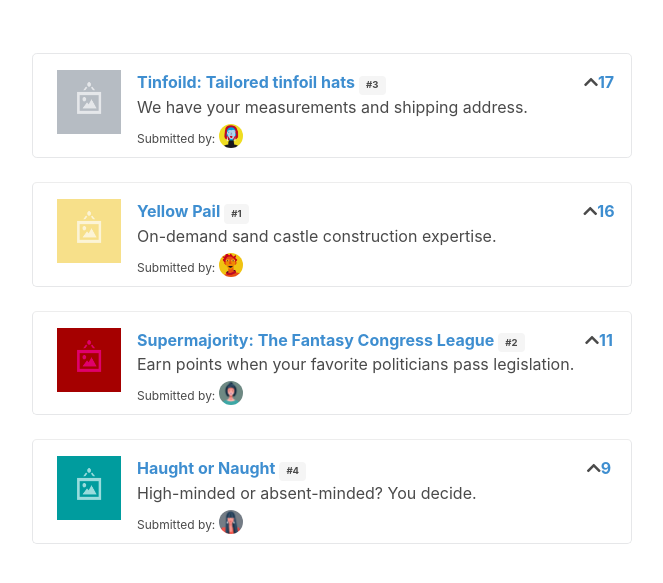
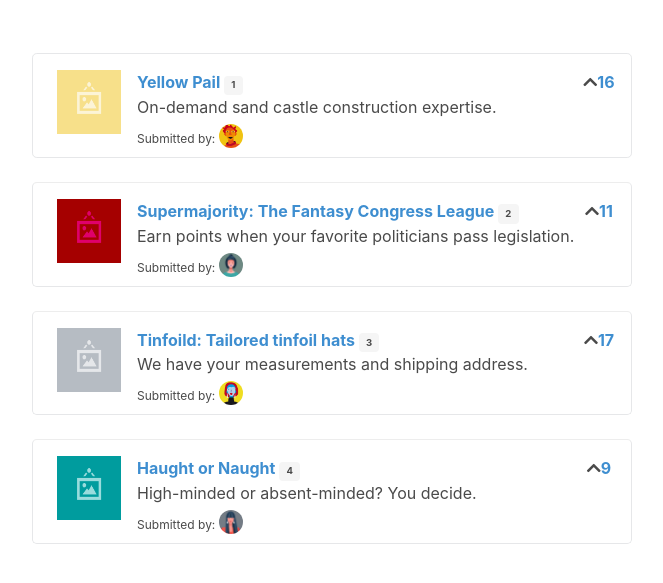
Before and after one commit to diegopipiti/UpVote, a plain HTML site: page app/index.html in a window 1280 px wide. Shown: the part 71-654 px from the top of the page, without its empty margins (308-971 px from the left). Drawn offline with nearby package versions, Linux system fonts and the light colour scheme.

Commit message:
elenco articoli con iterazione. Good!

```diff
--- a/app/index.html
+++ b/app/index.html
@@ -11,20 +11,49 @@
 </head>
 
 <body>
+
   <div id="app">
+
     <h2 class="title has-text-centered dividing-header">UpVote!</h2>
+
     <div class="section">
-      <article v-for="submission in sortedSubmissions"
-        v-bind:key="submission.id"
-        class="media"
-        v-bind:class="{ 'blue-border': submission.votes >=20 }"
-      >
-      <submission-component
-        v-bind:submission="submission"
-        v-bind:submissions="sortedSubmissions"
-      ></submission-component>
+      <article v-for="submission in submissions"
+      v-bind:key = "submission.id"
+      class="media">
+          <figure class="media-left">
+            <img class="image is-64x64"
+            v-bind:src="submission.submissionImage">
+          </figure>
+          <div class="media-content">
+            <div class="content">
+                <p>
+                <strong>
+                <a v-bind:href = "submission.url"
+                class="has-text-info">
+                  {{submission.title}}
+                </a>
+                <span class="tag is-small">{{submission.id}}</span>
+                </strong>
+                <br>
+                {{submission.description}}
+                <br>
+                <small class="is-size-7">
+                Submitted by:
+                <img class="image is-24x24"
+                v-bind:src="submission.avatar">
+                </small>
+              </p>
+            </div>
+          </div>
+        <div class="media-right">
+          <span class="icon is-small">
+            <i class="fa fa-chevron-up"></i>
+            <strong class="has-text-info">{{submission.votes}}</strong>
+          </span>
+        </div>
       </article>
     </div>
+
   </div>
 
   <script src="https://unpkg.com/vue"></script>
--- a/app/main.js
+++ b/app/main.js
@@ -46,7 +46,7 @@ new Vue({
   data: {
     submissions: Seed.submissions
   },
-  computed: {
+  /*computed: {
     sortedSubmissions() {
       return this.submissions.sort((a, b) => {
         return b.votes - a.votes
@@ -55,5 +55,5 @@ new Vue({
   },
   components: {
     'submission-component': submissionComponent
-  }
+  }*/
 });
```
